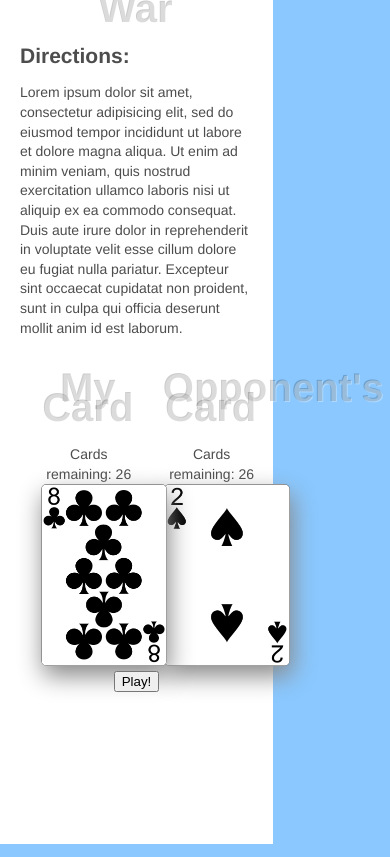
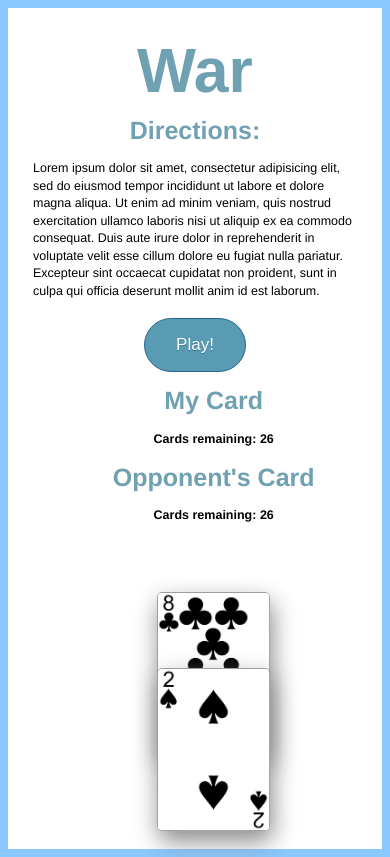
Before and after one commit to cguanzon/war-card-game, a plain HTML site: page index.html in a window 390 px wide. Drawn offline with nearby package versions, Linux system fonts and the light colour scheme.

Commit message:
adds more styling and partial responsiveness

```diff
--- a/index.html
+++ b/index.html
@@ -1,8 +1,8 @@
 <html>
 <head>
 	<link rel="stylesheet" type="text/css" href="styles.css">
+	<meta name="viewport" content="width=device-width, user-scalable=no">
 </head>
-
 <body>
 	<div class='container'>
 		<div class = 'description'>
@@ -15,31 +15,22 @@
 			cillum dolore eu fugiat nulla pariatur. Excepteur sint occaecat cupidatat non
 			proident, sunt in culpa qui officia deserunt mollit anim id est laborum.</p>
 		</div>
-
-		<div class='panel'>
-			<h1>Opponent's Card</h1>
-			<div class="card-count">Cards remaining: <span id="opp-card-count"></span></div>
-			<div class="card-container">
-				<div id="opp-card"></div>
-			</div>
-		</div>
-		<div class='panel'>
-			<h1>My Card</h1>
-			<div class="card-count">Cards remaining: <span id="my-card-count"></span></div>
-			<div class="card-container">
-				<div id="my-card"></div>
-			</div>
-		</div>
 		<div class="row row-centered">
 				<button class="btn btn-lg btn-warning">Play!</button>
 		</div>
+		<div class='panel-my'>
+			<h2>My Card</h2>
+			<div class="card-count">Cards remaining: <span id="my-card-count"></span></div>
+			<div id="my-card"></div>
+		</div>
+		<div class='panel-opp'>
+			<h2>Opponent's Card</h2>
+			<div class="card-count">Cards remaining: <span id="opp-card-count"></span></div>
+			<div id="opp-card"></div>
+		</div>
 	</div>
-
 	<script src="http://ajax.googleapis.com/ajax/libs/jquery/1.10.2/jquery.min.js" ></script>
 	<script type="text/javascript" src="http://cdnjs.cloudflare.com/ajax/libs/underscore.js/1.4.4/underscore-min.js"></script>
-	<script type="text/javascript" src="http://cdnjs.cloudflare.com/ajax/libs/backbone.js/1.0.0/backbone-min.js"></script>
-	<script type="text/javascript" src="http://netdna.bootstrapcdn.com/bootstrap/3.0.0/js/bootstrap.min.js"></script>
 	<script type="text/javascript" src='script.js'></script>
 </body>
-
 </html>
--- a/styles.css
+++ b/styles.css
@@ -1,62 +1,112 @@
 @charset "UTF-8";
-html, body, div, ul, li {
-	padding: 0;
-	margin: 0;
-	box-sizing: border-box;
+html{
+	font-size:20px;
 }
 body {
-	font: 14px 'Helvetica Neue', Helvetica, Arial, sans-serif;
+
+	font: 0.625em 'Helvetica Neue', Helvetica, Arial, sans-serif;
 	line-height: 1.4em;
-	color: #4d4d4d;
-	color: rgb(77, 77, 77);
-	font-style: normal;
-	font-variant: normal;
-	font-weight: normal;
-	-webkit-font-smoothing: antialiased;
-	font-smoothing: antialiased;
 	background-color: hsla(208, 100%, 77%, 1);
 }
-h1 {
-	width: 100%;
-	font-size: 40px;
+h1,h2 {
 	font-weight: bold;
 	text-align: center;
-	color: rgba(255, 255, 255, 0.3);
-	text-shadow: -1px -1px rgba(0, 0, 0, 0.2);
+	color: hsla(196, 30%, 57%, 1);
+
+}
+h1{
+	font-size: 5em;
+}
+h2{
+	font-size: 2em;
+	white-space: nowrap;
+	text-align: center;
 }
 
 .container{
 	width:70%;
 	height: 100%;
 	background-color: #fff;
+	margin: 0 auto;
+	padding-top:1em;
+	box-shadow: -0.5em 0.5em rgba(0, 0, 0, 0.2);
 }
 .description{
 	width:100%;
 	box-sizing: border-box;
-	padding: 0 20px;
+	padding: 0 2em;
 }
-.panel{
-	float:right;
+.panel-my, .panel-opp{
 	width: 35%;
 	margin: 0 5%;
 }
+
+.panel-my{
+	float:left;
+}
+.panel-opp{
+	float:right;
+}
+#my-card, #opp-card{
+	box-sizing: border-box;
+	position: relative;
+}
 .card-count{
 	text-align: center;
+	font-weight: bold;
 }
-.card-container {
-	padding: 0 auto;
-}
-.card-container img {
+img {
 	box-shadow: 2px 10px 25px #888888;
+	clear: both;
 	height: 13em;
 	width: 9em;
 	border-radius: 5px;
-	padding: 0 auto;
+    position: absolute;
+    margin: auto;
+    top: 18em;
+    left: 0;
+    right: 0;
+    bottom: 0;
 }
 .row-centered {
 	text-align: center;
+	width: 100%;
 }
 .btn {
 	margin: 0 auto;
 	margin-top: 5px;
+	background-color:#599bb3;
+	-moz-border-radius:28px;
+	-webkit-border-radius:28px;
+	border-radius:28px;
+	border:1px solid #29668f;
+	display:inline-block;
+	cursor:pointer;
+	color:#ffffff;
+	font-family:arial;
+	font-size:17px;
+	padding:16px 31px;
+	text-decoration:none;
+	text-shadow:0px 1px 0px #3d768a;
 }
+.btn:hover {
+	background-color:#408c99;
+}
+.btn:active {
+	position:relative;
+	top:1px;
+}
+
+@media screen and (max-width: 820px){
+	.container{
+		width:100%;
+		box-shadow: none;
+		margin: 0;
+	}
+	.panel-my, .panel-opp{
+		float: none;
+		clear: both;
+		width: 100%;
+		margin: 0 5%;
+	}
+}
```
